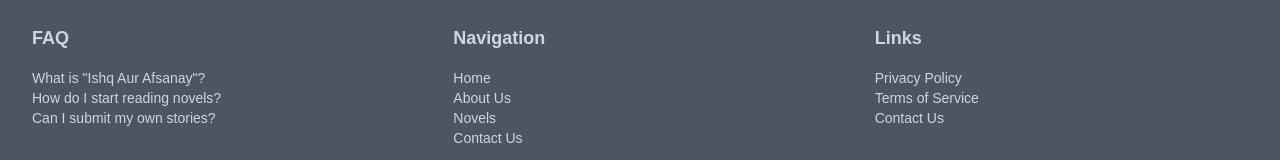
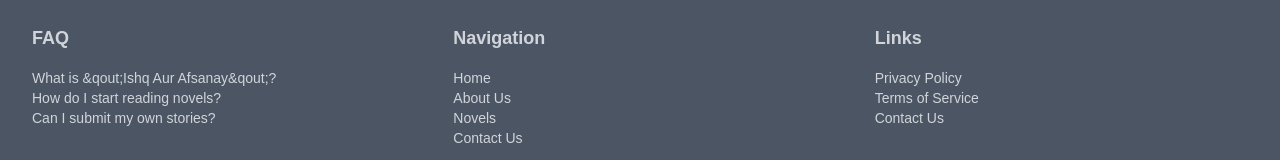
Before and after one commit to AreebaZafarChohan/novel-website-tailwind, a Next.js app: page / in a window 1280 px wide. Shown: the part 1489-1649 px from the top of the page. Built offline with nearby package versions, Linux system fonts and the light colour scheme.

Commit message:
some issues solving

```diff
--- a/src/app/components/Footer.tsx
+++ b/src/app/components/Footer.tsx
@@ -49,7 +49,7 @@ const Footer = () => {
           <div className="text-center sm:text-left">
             <h2 className="font-semibold text-lg mb-4">FAQ</h2>
             <ul>
-              <li><a href="/faq" className="hover:underline hover:text-white transition duration-300">What is "Ishq Aur Afsanay"?</a></li>
+              <li><a href="/faq" className="hover:underline hover:text-white transition duration-300">What is &qout;Ishq Aur Afsanay&qout;?</a></li>
               <li><a href="/faq" className="hover:underline hover:text-white transition duration-300">How do I start reading novels?</a></li>
               <li><a href="/faq" className="hover:underline hover:text-white transition duration-300">Can I submit my own stories?</a></li>
             </ul>
```
